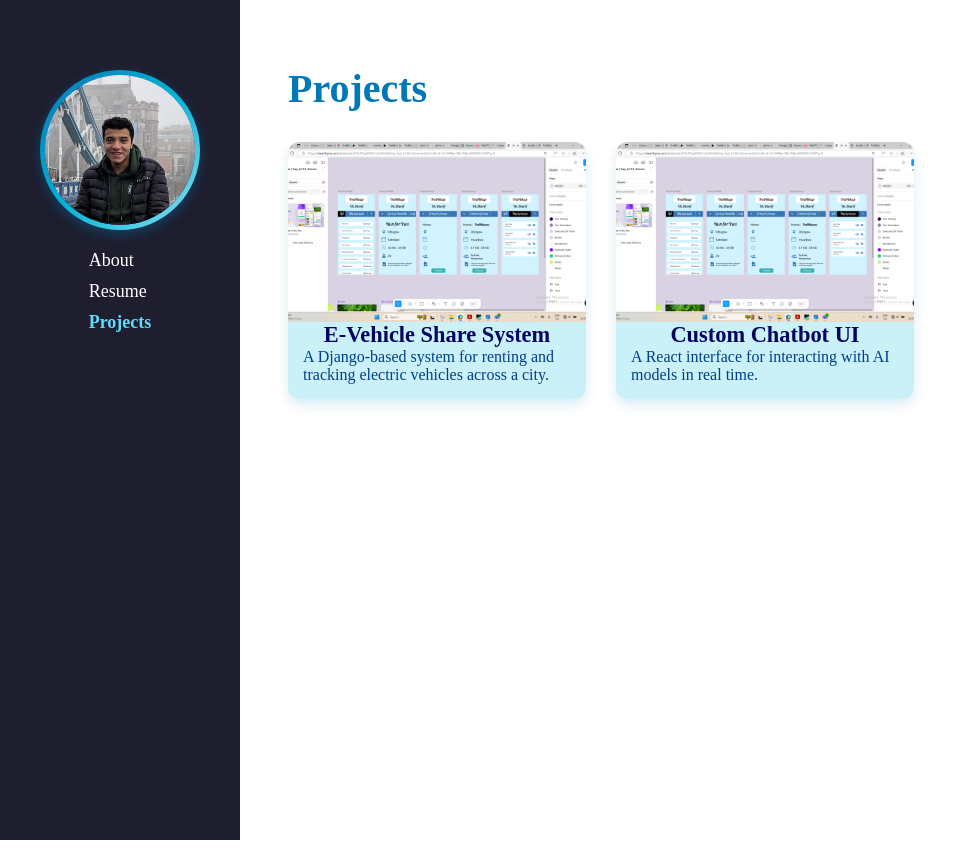
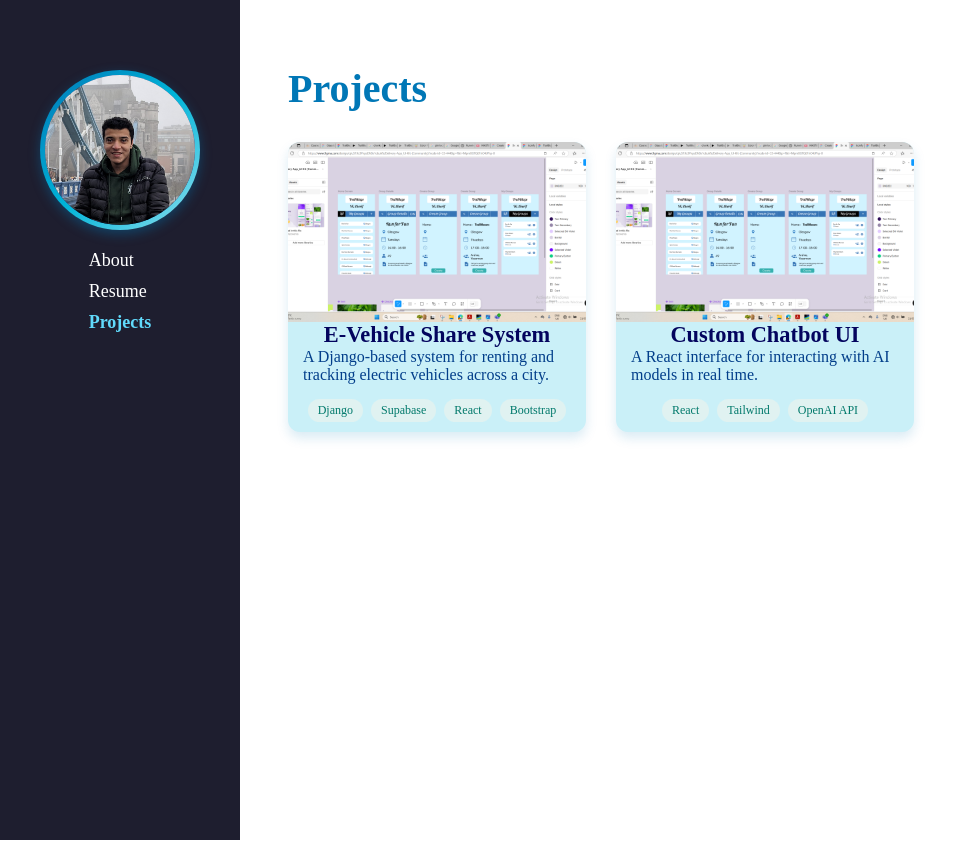
Before and after one commit to Sherif-Sakran/Sherif-Sakran.github.io, a React (Vite) app: page /projects in a window 1280 px wide. Shown: the whole page, without its empty margins (0-979 px from the left). Built offline with nearby package versions, Linux system fonts and the light colour scheme.

Commit message:
added tags to the project cards

```diff
--- a/src/css/Projects.css
+++ b/src/css/Projects.css
@@ -72,3 +72,23 @@
     margin: 0 15px 15px;
     color: #023e8a;
   }
+
+
+  .project-tags {
+    margin-top: 10px;
+    display: flex;
+    flex-wrap: wrap;
+    gap: 8px;
+    margin-bottom: 10px;
+    justify-content: center;
+  }
+
+  .project-tag {
+    background-color: #e0f2f1;
+    color: #00796b;
+    font-size: 0.75rem;
+    padding: 4px 10px;
+    border-radius: 12px;
+    font-weight: 500;
+    white-space: nowrap;
+  }
--- a/src/pages/Projects.jsx
+++ b/src/pages/Projects.jsx
@@ -16,6 +16,11 @@
             </div>
             <h2 className="project-title">{project.title}</h2>
             <p className="project-description">{project.description}</p>
+            <div className="project-tags">
+              {project.tech.map((tech, index) => (
+                <span key={index} className="project-tag">{tech}</span>
+              ))}
+            </div>
           </Link>
         ))}
       </div>
```
